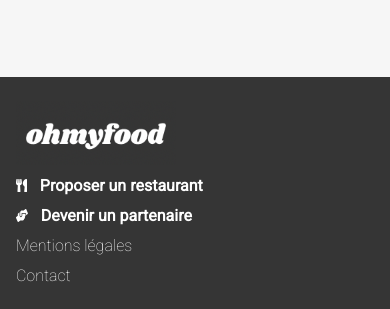
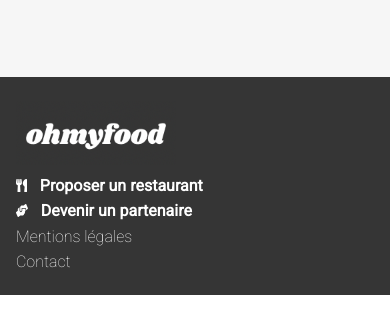
Before and after one commit to antoinep23/OPCR-Project-4, a website: page restaurants/index.html in a window 390 px wide. Shown: the part 2276-2585 px from the top of the page. Drawn offline with Linux system fonts and the light colour scheme.

Commit message:
responsive mobile footer

```diff
--- a/restaurants/index.html
+++ b/restaurants/index.html
@@ -132,6 +132,9 @@
     <footer>
         <img src="../assets/images/logo/logo_white.png" alt="logo ohmyfood" class="footer__logo">
 
+            <div class="footer--responsive">
+
+                <div class="footer__linkLogo">
                     <div class="footer__linkPartnerLogo">
                         <svg xmlns="http://www.w3.org/2000/svg" width="11" height="13" viewBox="0 0 11 13" fill="none">
                             <path d="M5.49736 0.385973C5.51851 0.505308 5.92308 2.78538 5.92308 3.65628C5.92308 4.9842 5.18798 5.93127 4.1012 6.31213L4.44231 12.3576C4.46082 12.7055 4.1726 13 3.80769 13H2.11538C1.75313 13 1.46226 12.708 1.48077 12.3576L1.82188 6.31213C0.732452 5.93127 0 4.98166 0 3.65628C0 2.78284 0.404567 0.505308 0.425721 0.385973C0.510337 -0.129456 1.62356 -0.137073 1.69231 0.413902V3.99905C1.72668 4.08538 2.09159 4.0803 2.11538 3.99905C2.1524 3.35667 2.32428 0.464683 2.32692 0.398668C2.41418 -0.129456 3.50889 -0.129456 3.59351 0.398668C3.5988 0.467223 3.76803 3.35667 3.80505 3.99905C3.82885 4.0803 4.19639 4.08538 4.22813 3.99905V0.413902C4.29688 -0.134534 5.41274 -0.129456 5.49736 0.385973ZM8.64928 7.64005L8.25264 12.3398C8.22091 12.6953 8.51442 13 8.88462 13H10.3654C10.7171 13 11 12.7283 11 12.3906V0.60941C11 0.274254 10.7171 3.62896e-05 10.3654 3.62896e-05C8.18389 3.62896e-05 4.51106 4.53225 8.64928 7.64005Z" fill="white"/>
@@ -145,9 +148,13 @@
                         </svg>
                         <a class="footer__link footer__link--bold" href="#">Devenir un partenaire</a>
                     </div>
+                </div>
 
                 <a class="footer__link" href="#">Mentions légales</a>
                 <a class="footer__link" href="mailto:contact@ohmyfood.com">Contact</a>
+
+            </div>
+
     </footer>
 
 </body>
--- a/sass/style.scss
+++ b/sass/style.scss
@@ -180,6 +180,16 @@ footer{
     display: flex;
     flex-direction: column;
     gap: 0.7rem;
+    .footer--responsive{
+        display: flex;
+        flex-direction: column;
+        gap: 0.4rem;
+    }
+    .footer__linkLogo{
+        display: flex;
+        flex-direction: column;
+        gap: 0.4rem;
+    }
     .footer__logo{
         width: 10rem;
         height: 4rem;
@@ -343,4 +353,8 @@ footer{
         grid-template-columns: 1fr 1fr;
         gap: 5rem;
     }
+    footer{
+        flex-direction: row-reverse;
+        align-items: center;
+    }
 }
```
Also changed, not shown: assets/style.css, 1 other file. Lines whose indentation alone changed are shown as unchanged.
